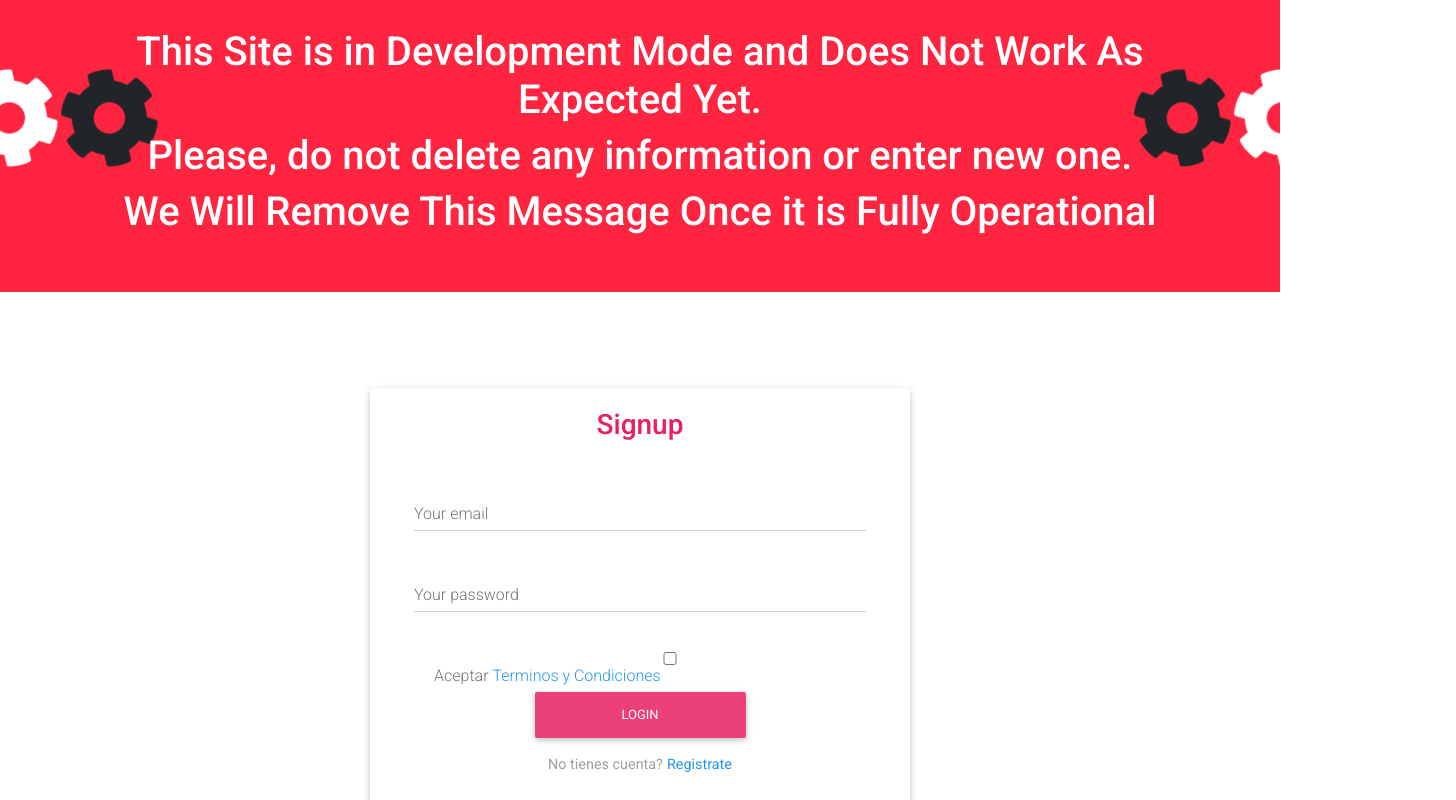
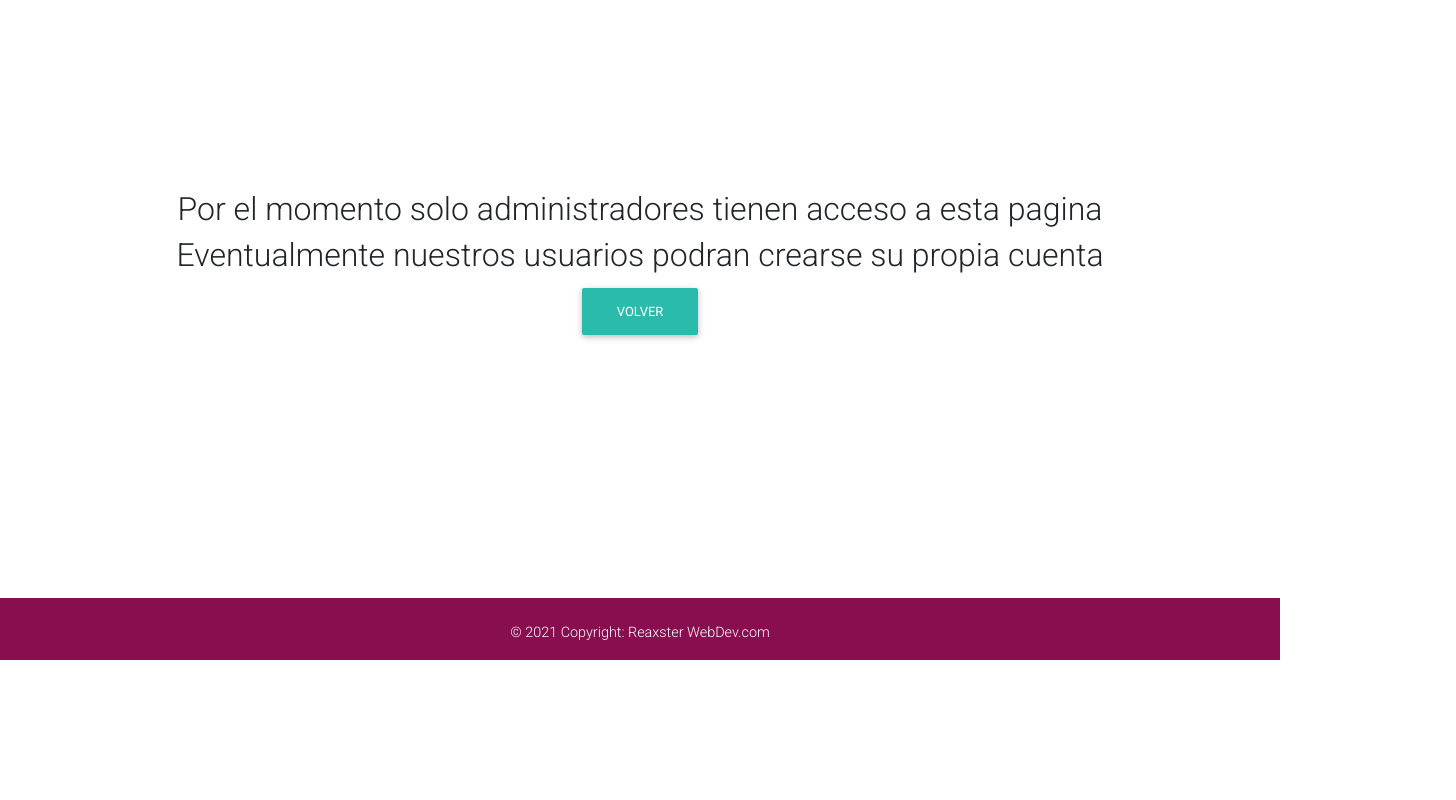
Before and after one commit to reaxster/citascuba, a React (Create React App) app: page /signup in a window 1280 px wide. Shown: the part 140-940 px from the top of the page, 1456 px wide, since content can reach past the window. After the commit the page ends 800 px from the top, so only its background shows below. Built offline with nearby package versions, Linux system fonts and the light colour scheme.

Commit message:
First Stable Version

```diff
--- a/src/App.js
+++ b/src/App.js
@@ -75,6 +75,10 @@ function App() {
             <Contact />
           </Route>
 
+          <Route exact path="/signup">
+            <Signup />
+          </Route>
+
           <Route path="/">
             <HomePage />
           </Route>
@@ -104,13 +108,11 @@ function App() {
           <Route exact path="/contact">
             <Contact />
           </Route>
-
+          <Route exact path="/signup">
+            <Signup />
+          </Route>
           <Route exact path="/login">
             <Login />
-          </Route>
-
-          <Route exact path="/signup">
-            <Signup />
           </Route>
 
           <Route path="/">
@@ -134,50 +136,7 @@ function App() {
     >
       <div className="App">
         <Header />
-        <Suspense fallback={<Loading />}>
-          <div
-            className="my-5 py-5 d-flex flex-column flex-md-row"
-            style={{ background: "#ff2440" }}
-          >
-            <MDBCol size="1" className="d-flex">
-              <MDBIcon
-                icon="cog"
-                spin
-                style={{ fontSize: 100, color: "white" }}
-              />
-              <MDBIcon icon="cog" spin style={{ fontSize: 100 }} />
-            </MDBCol>
-            <MDBCol size="10">
-              <h1 style={{ color: "white" }}>
-                <strong>
-                  This Site is in Development Mode and Does Not Work As Expected
-                  Yet.
-                </strong>
-              </h1>
-              <h1 style={{ color: "white" }}>
-                {" "}
-                <strong>
-                  Please, do not delete any information or enter new one.
-                </strong>
-              </h1>
-              <h1 style={{ color: "white" }}>
-                {" "}
-                <strong>
-                  We Will Remove This Message Once it is Fully Operational
-                </strong>
-              </h1>
-            </MDBCol>
-            <MDBCol size="1" className="d-flex">
-              <MDBIcon icon="cog" spin style={{ fontSize: 100 }} />
-              <MDBIcon
-                icon="cog"
-                spin
-                style={{ fontSize: 100, color: "white" }}
-              />
-            </MDBCol>
-          </div>
-          {routes}
-        </Suspense>
+        <Suspense fallback={<Loading />}>{routes}</Suspense>
         <Footer />
       </div>
     </AuthContext.Provider>
--- a/src/components/ADMIN/admin_components/Admin_SideNav.js
+++ b/src/components/ADMIN/admin_components/Admin_SideNav.js
@@ -111,6 +111,7 @@ const Admin_SideNav = (props) => {
             <MDBSideNavLink
               onClick={handleClose}
               className="d-flex justify-content-start"
+              to="/signup"
             >
               Register User
             </MDBSideNavLink>
--- a/src/components/authentication/Login.js
+++ b/src/components/authentication/Login.js
@@ -96,7 +96,7 @@ const Login = () => {
                 <MDBCol md="6" className=" d-flex justify-content-column">
                   <p className="font-small grey-text w-100">
                     No tienes cuenta?
-                    <MDBLink to="signup">Registrate</MDBLink>
+                    <MDBLink to="/signup">Registrate</MDBLink>
                   </p>
                 </MDBCol>
               </MDBRow>
--- a/src/components/authentication/Signup.js
+++ b/src/components/authentication/Signup.js
@@ -1,4 +1,4 @@
-import React, { useContext } from "react";
+import React, { useContext, useState } from "react";
 import {
   MDBContainer,
   MDBRow,
@@ -8,13 +8,48 @@ import {
   MDBInput,
   MDBIcon,
   MDBBtn,
+  MDBLink,
 } from "mdbreact";
 
 import { AuthContext } from "../../contexs/useAuthContext";
+import useFormHook from "../../hooks/useFormHook";
+import { Link, Redirect } from "react-router-dom";
+import axios from "axios";
 
 const Signup = () => {
   const auth = useContext(AuthContext);
 
+  const [name, updateName, resetName] = useFormHook("");
+  const [lastName, updateLastName, resetLastName] = useFormHook("");
+  const [email, updateEmail, resetEmail] = useFormHook("");
+  const [password, updatePassword, resetPassword] = useFormHook("");
+  const [country, updateContry, resetCountry] = useFormHook("");
+  const [phone, updatePhone, resetPhone] = useFormHook("");
+  const [isSubmit, setIsSubmit] = useState(false);
+
+  async function handleLogin(e) {
+    e.preventDefault();
+    try {
+      const res = await axios.post(
+        process.env.REACT_APP_BACKEND_URL + "/users/signup",
+        {
+          email: email,
+          password: password,
+          name,
+          lastName,
+          country,
+          phone,
+        }
+      );
+
+      /* return <Redirect to="/" />;*/
+    } catch (err) {
+      console.log(err);
+      alert(err);
+    }
+  }
+
+  if (auth.isLoggedIn)
     return (
       <MDBContainer>
         <MDBRow className="d-flex justify-content-center my-5">
@@ -23,40 +58,86 @@ const Signup = () => {
               <MDBCardBody className="mx-4">
                 <div className="text-center">
                   <h3 className="pink-text mb-5">
-                  <strong>Signup</strong>
+                    <strong>Registrate</strong>
                   </h3>
                 </div>
-              <MDBInput label="Your email" group type="text" validate />
-              <MDBInput label="Your password" group type="password" validate />
-              <div className="md-form pb-3">
-                <div className="form-check my-4">
+
                 <MDBInput
-                    label={
-                      <>
-                        Aceptar&nbsp;
-                        <a href="!#" className="blue-text">
-                          Terminos y Condiciones
-                        </a>
-                      </>
-                    }
-                    type="checkbox"
-                    id="checkbox1"
+                  label="Your Name"
+                  group
+                  type="text"
+                  value={name}
+                  onChange={updateName}
+                  validate
                 />
-                </div>
-              </div>
+
+                <MDBInput
+                  label="Last Name"
+                  group
+                  type="text"
+                  value={lastName}
+                  onChange={updateLastName}
+                  validate
+                />
+
+                <MDBInput
+                  label="Your email"
+                  group
+                  type="text"
+                  value={email}
+                  onChange={updateEmail}
+                  validate
+                  placeholder="example@domain.com"
+                />
+                <MDBInput
+                  label="Your password"
+                  group
+                  type="password"
+                  value={password}
+                  onChange={updatePassword}
+                  validate
+                />
+
+                <MDBInput
+                  label="Your Country"
+                  group
+                  type="text"
+                  value={country}
+                  onChange={updateContry}
+                  validate
+                />
+
+                <MDBInput
+                  label="Your Phone"
+                  group
+                  type="text"
+                  value={phone}
+                  onChange={updatePhone}
+                  validate
+                />
+
                 <MDBRow className="d-flex flex-column justify-content-center align-items-center  mb-4">
                   <MDBCol md="6" className=" mb-2 ">
-                  <MDBBtn className="z-depth-1" color="pink" rounded block>
-                    Login
+                    <MDBBtn
+                      className="z-depth-1"
+                      color="pink"
+                      rounded
+                      block
+                      disabled={isSubmit}
+                      onClick={handleLogin}
+                    >
+                      REGISTRARSE
                     </MDBBtn>
                   </MDBCol>
-                <MDBCol md="6">
-                  <p className="font-small grey-text d-flex justify-content-center ">
-                    No tienes cuenta?
-                    <a href="#!" className="blue-text ml-1">
-                      Registrate
-                    </a>
+                  <MDBCol
+                    md="12"
+                    className="d-flex flex-row justify-content-center "
+                  >
+                    <p className="font-small grey-text mr-2 mt-1">
+                      Ya tienes cuenta?{" "}
                     </p>
+
+                    <Link to="/login">Login</Link>
                   </MDBCol>
                 </MDBRow>
               </MDBCardBody>
@@ -73,6 +154,17 @@ const Signup = () => {
         </MDBRow>
       </MDBContainer>
     );
+  else {
+    return (
+      <div>
+        <h2>Por el momento solo administradores tienen acceso a esta pagina</h2>
+        <h2>Eventualmente nuestros usuarios podran crearse su propia cuenta</h2>
+        <Link to="/">
+          <MDBBtn>VOLVER</MDBBtn>
+        </Link>
+      </div>
+    );
+  }
 };
 
 export default Signup;
--- a/src/components/form/DataForm.js
+++ b/src/components/form/DataForm.js
@@ -19,7 +19,7 @@ export default (props) => {
   console.log("--------------RENDERING DATA FORM PAGE--------------");
   const [name, updateName, resetName] = useFormHook("");
   const [email, updateEmail, resetEmail] = useFormHook("");
-  const [visa, updateVisa, resetVisa] = useFormHook("Selecione su Visa");
+  const [visa, updateVisa, resetVisa] = useFormHook("CR1/IR1");
   const [cc, updateCC, resetCC] = useFormHook("2021-01-01");
   const [ent, updateEnt, resetEnt] = useFormHook("2021-01-01");
   const [exp, updateExp, resetExp] = useFormHook("No");
@@ -195,6 +195,7 @@ export default (props) => {
             </a>{" "}
             y acepta recebir notificaciones concernientes a nuestros servicios.
           </h6>
+          <h1>{visa}</h1>
         </MDBRow>
       </form>
     </div>
--- a/src/pages/Contact.js
+++ b/src/pages/Contact.js
@@ -22,6 +22,8 @@ export default () => {
 
   const [showModal, toggleShowModal] = useToggle(false);
   const [redirect, toggleRedirect] = useToggle(false);
+
+  const [tempEmail, setTempEmail] = useState("");
 
   const postMessage = async () => {
     try {
@@ -52,6 +54,7 @@ export default () => {
       setValidated(true);
       return;
     }
+    setTempEmail(email);
 
     postMessage();
     toggleShowModal();
@@ -69,7 +72,7 @@ export default () => {
     <div>
       <Modal
         title="Confirmation"
-        message="Su mensaje ha sido enviado"
+        message={`Su mensaje ha sido enviado. Le estaremos enviando un email de confimacion a ${tempEmail} para comprobar que hemos recivido su mensaje. Si usted no recibe su email chequee su carpeta de SPAM o contacte a nuestro administrador directamente a admin@entrevistascuba.com`}
         show={showModal}
         toggleRedirect={toggleRedirect}
         handleClose={toggleShowModal}
```
Also changed, not shown: src/components/DevelopmentBanner.js (added, +41 -0 lines), 1 other file (tests, documents, lock files or other folders). Lines whose indentation alone changed are shown as unchanged.
